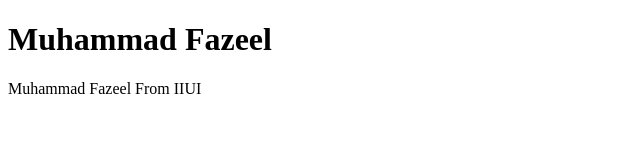
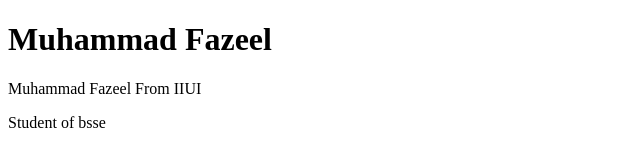
Before and after one commit to muhammadfazeel/MyFirstWebPage, a plain HTML site: page index.html in a window 1280 px wide. Shown: the whole page, without its empty margins (0-640 px from the left). Drawn offline with Linux system fonts and the light colour scheme.

Commit message:
3rd update

```diff
--- a/index.html
+++ b/index.html
@@ -7,6 +7,7 @@
     <title>MyFirstWEBPage</title>
     <h1>Muhammad Fazeel</h1>
     <p>Muhammad Fazeel From IIUI</p>
+    <p>Student of bsse</p>
 </head>
 <body>
 
```
